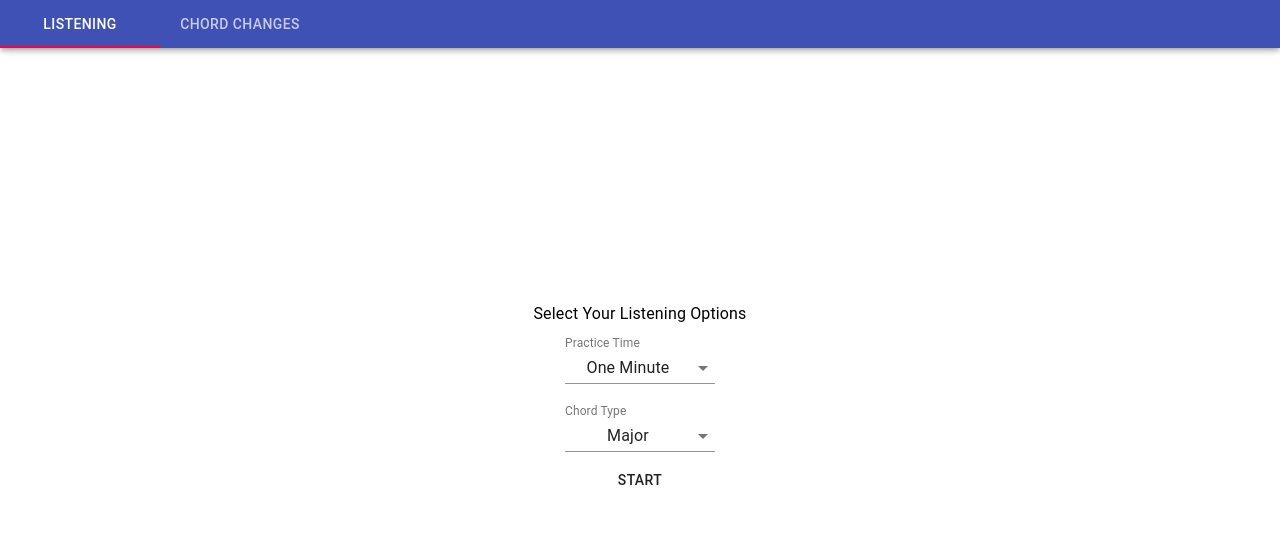
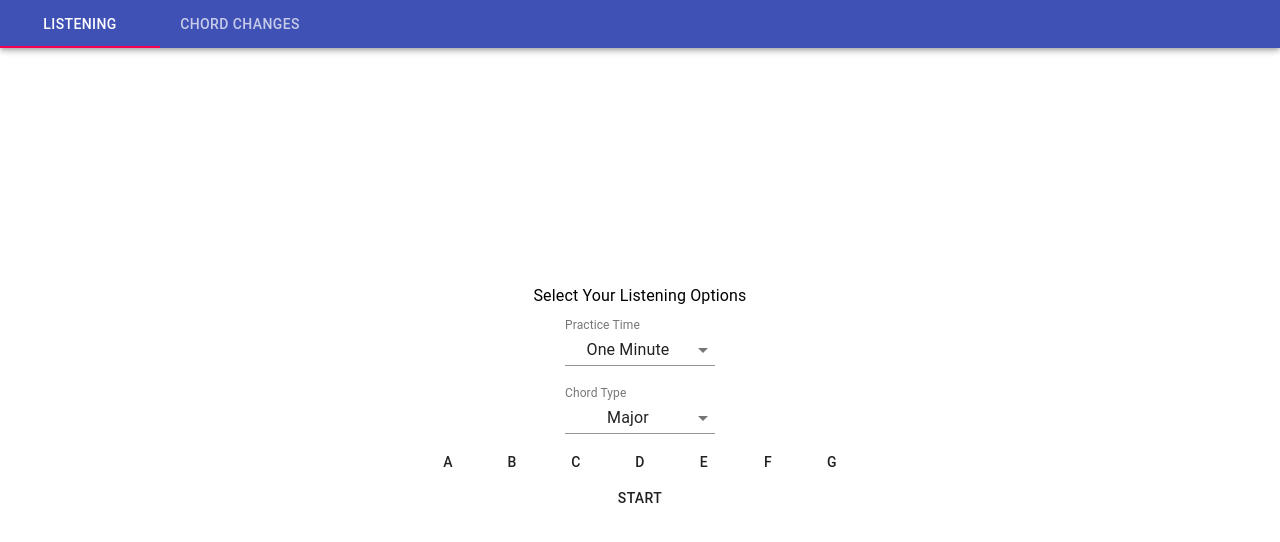
Before and after one commit to forbesd7/guitarTypeScript, a React (Create React App) app: page / in a window 1280 px wide. Shown: the top 542 px of the page. Built offline with nearby package versions, Linux system fonts and the light colour scheme.

Commit message:
added some buttons for the chords

```diff
--- /dev/null
+++ b/src/components/listening/Chord.tsx
@@ -0,0 +1,16 @@
+import React, { Fragment } from "react";
+import { Button } from "@material-ui/core";
+
+export interface ChordProps {
+  name: string;
+}
+
+const Chord: React.SFC<ChordProps> = ({ name }) => {
+  return (
+    <Fragment>
+      <Button>{name}</Button>
+    </Fragment>
+  );
+};
+
+export default Chord;
--- a/src/components/listening/ListeningOptions.tsx
+++ b/src/components/listening/ListeningOptions.tsx
@@ -7,13 +7,17 @@ import {
   InputLabel,
   Select,
   MenuItem,
-  Typography
+  Typography,
+  Grid
 } from "@material-ui/core";
 import { AppContext } from "../../context/context";
 import { ListeningContext } from "../../context/listeningContext";
+import Chord from "./Chord";
 export interface ListeningOptionsProps {
   setPracticeStarted: React.Dispatch<React.SetStateAction<boolean>>;
 }
+
+const CHORD_TYPES = ["A", "B", "C", "D", "E", "F", "G"];
 
 const useStyles = makeStyles(() =>
   createStyles({
@@ -72,7 +76,13 @@ const ListeningOptions: React.SFC<ListeningOptionsProps> = () => {
           <MenuItem value={"Minor"}>Minor</MenuItem>
         </Select>
       </FormControl>
-
+      <div>
+        <Grid container>
+          {CHORD_TYPES.map(chord => {
+            return <Chord name={chord} />;
+          })}
+        </Grid>
+      </div>
       <Button
         onClick={() => {
           setState({ ...state, hasPracticeStarted: true });
```
